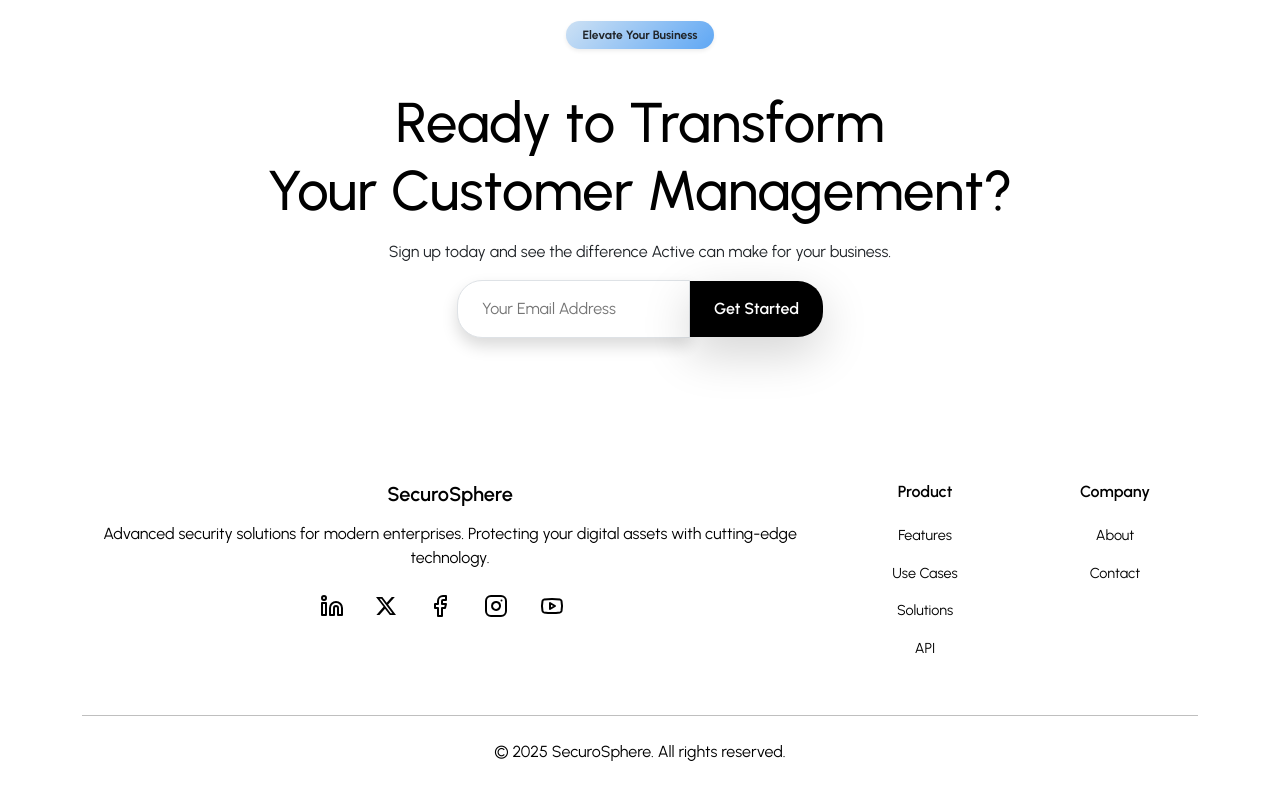
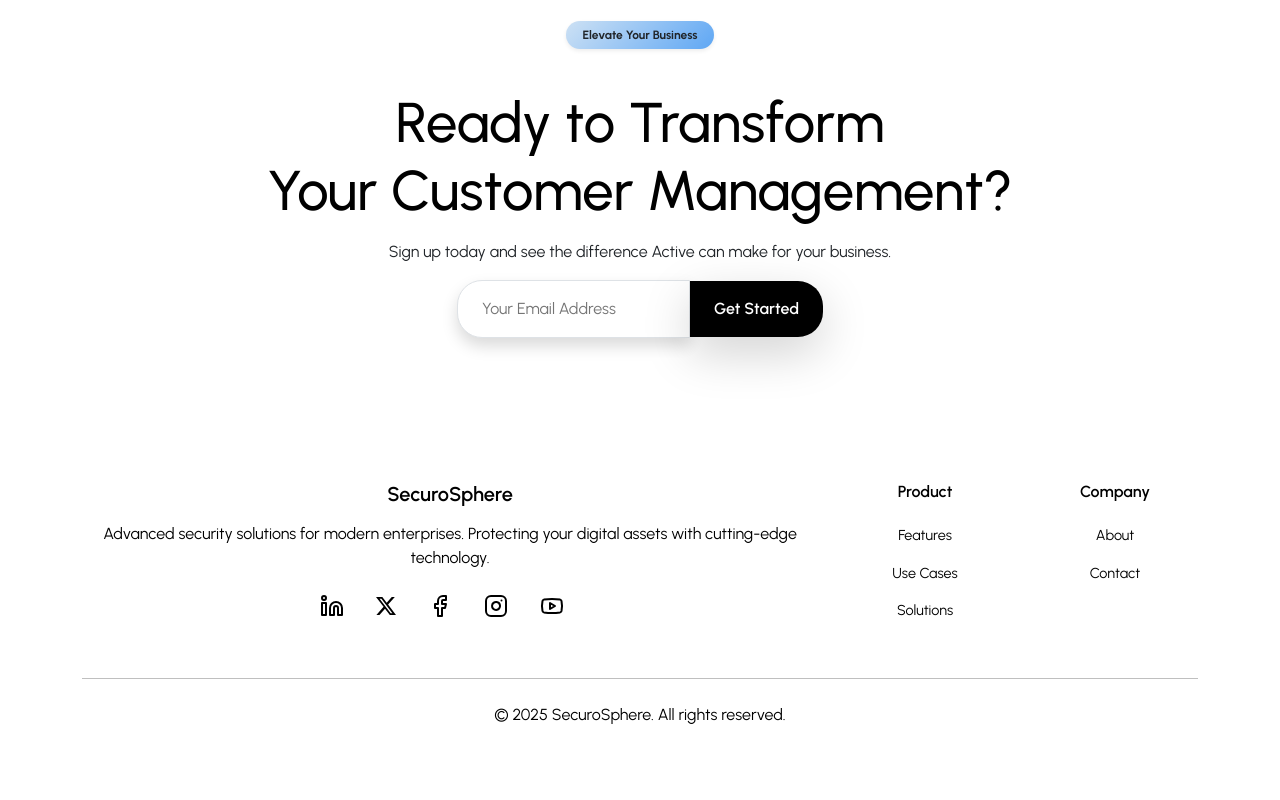
Before and after one commit to mentorbridgeindia/securosphere-landing, a React (Create React App) app: page / in a window 1280 px wide. Shown: the part 8357-9157 px from the top of the page. After the commit the page ends 9132 px from the top, so only its background shows below. Built offline with nearby package versions, Linux system fonts and the light colour scheme.

Commit message:
Removed unwanted link

```diff
--- a/src/modules/Footer.tsx
+++ b/src/modules/Footer.tsx
@@ -1,5 +1,5 @@
-import { Container, Row, Col, Nav } from "react-bootstrap";
-import { Linkedin, Facebook, Instagram, Youtube, Github } from "lucide-react";
+import { Facebook, Instagram, Linkedin, Youtube } from "lucide-react";
+import { Col, Container, Nav, Row } from "react-bootstrap";
 
 import X from "../assets/x.svg";
 
@@ -21,6 +21,7 @@ export const Footer = () => {
                 href="https://www.linkedin.com/in/securosphere/"
                 target="_blank"
                 className="me-3 social-link"
+                rel="noreferrer"
               >
                 <Linkedin width={24} height={24} />
               </a>
@@ -28,6 +29,7 @@ export const Footer = () => {
                 href="https://x.com/SecuroSphere"
                 target="_blank"
                 className="me-3 social-link"
+                rel="noreferrer"
               >
                 <img src={X} width={20} height={20} alt="X" />
               </a>
@@ -35,6 +37,7 @@ export const Footer = () => {
                 href="https://www.facebook.com/profile.php?id=61572485515869"
                 target="_blank"
                 className="me-3 social-link"
+                rel="noreferrer"
               >
                 <Facebook width={24} height={24} />
               </a>
@@ -42,6 +45,7 @@ export const Footer = () => {
                 href="https://www.instagram.com/securosphereindia/"
                 target="_blank"
                 className="me-3 social-link instagram"
+                rel="noreferrer"
               >
                 <Instagram width={24} height={24} />
               </a>
@@ -49,6 +53,7 @@ export const Footer = () => {
                 href="https://www.youtube.com/channel/UCE4dIaHV5yt1ypnMqMLO24Q"
                 target="_blank"
                 className="me-3 social-link youtube"
+                rel="noreferrer"
               >
                 <Youtube width={24} height={24} />
               </a>
@@ -65,9 +70,6 @@ export const Footer = () => {
               </Nav.Link>
               <Nav.Link href="#solutions" className="footer-link">
                 Solutions
-              </Nav.Link>
-              <Nav.Link href="#api" className="footer-link">
-                API
               </Nav.Link>
             </Nav>
           </Col>
```
